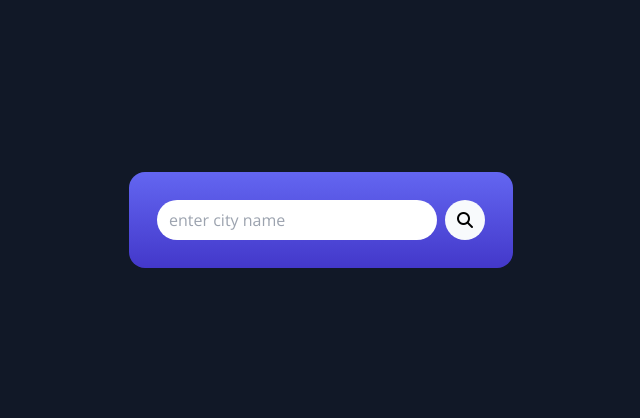
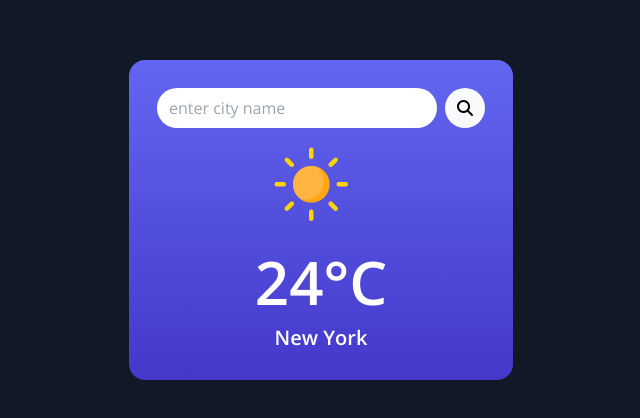
Before and after one commit to Rahimi-CS/Weather-app, a plain HTML site: page index.html in a window 1280 px wide. Shown: the part 180-598 px from the top of the page, without its empty margins (319-959 px from the left). Drawn offline with nearby package versions, Linux system fonts and the light colour scheme.

Commit message:
the city name and temprature create and style added

```diff
--- a/index.html
+++ b/index.html
@@ -18,7 +18,7 @@
   </head>
   <body class="flex items-center justify-center w-full h-screen bg-gray-900">
     <div
-      class="card max-w-full w-96 bg-gradient-to-t from-indigo-700 to-indigo-500 rounded-2xl p-7"
+      class="card max-w-full w-96 bg-gradient-to-t from-indigo-700 to-indigo-500 rounded-2xl p-7 flex items-center justify-center flex-col"
     >
       <div class="search w-full flex items-center justify-between gap-2">
         <input
@@ -31,6 +31,13 @@
           <i class="fa fas fa-search"></i>
         </button>
       </div>
+      <div class="weather">
+        <img src="/images/clear.png" class="weather-icon w-28" />
+        <h1 class="tem text-white text-6xl text-center font-semibold py-3">
+          24°C
+        </h1>
+        <h2 class="text-center text-xl font-semibold text-white">New York</h2>
+      </div>
     </div>
   </body>
 </html>
```
